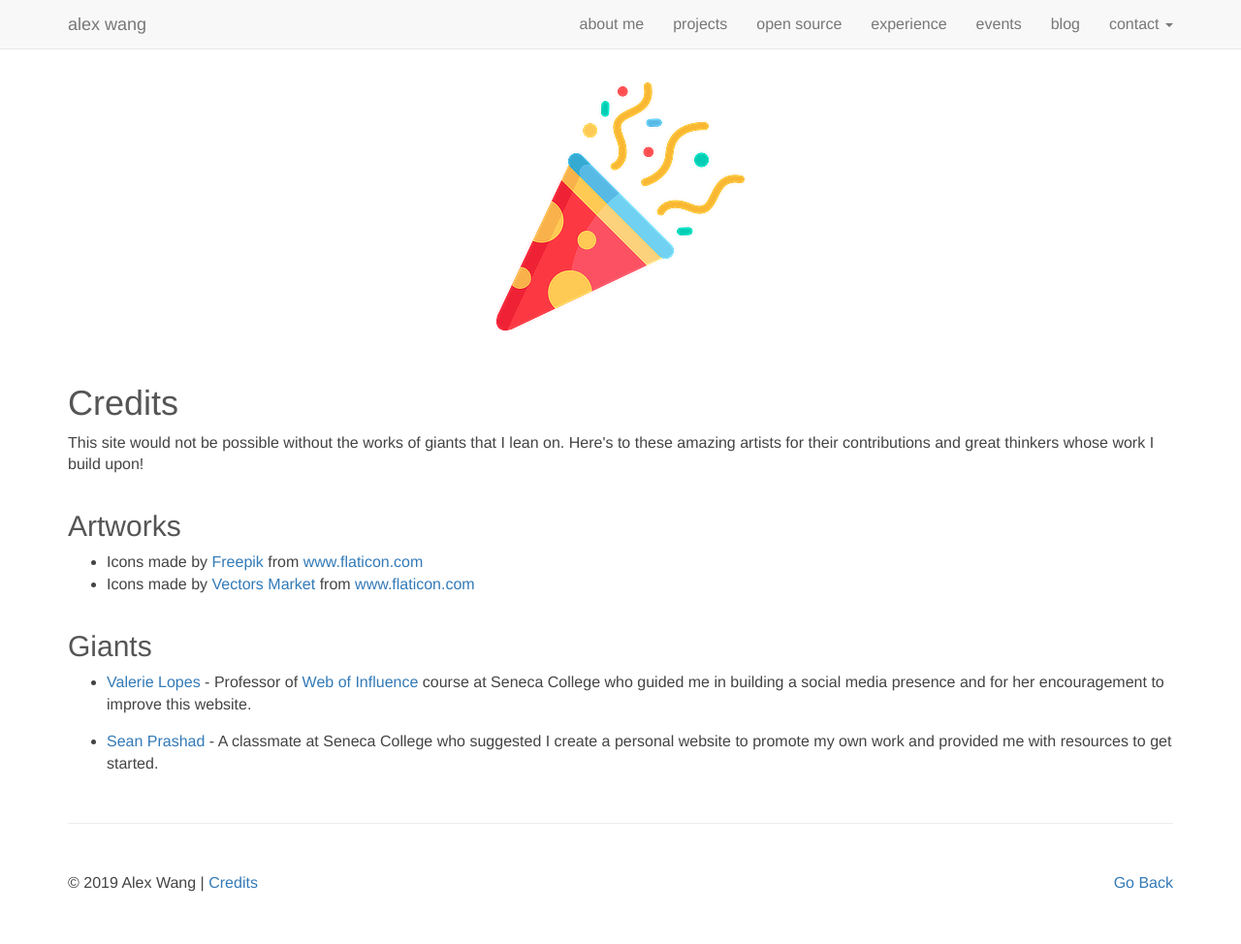
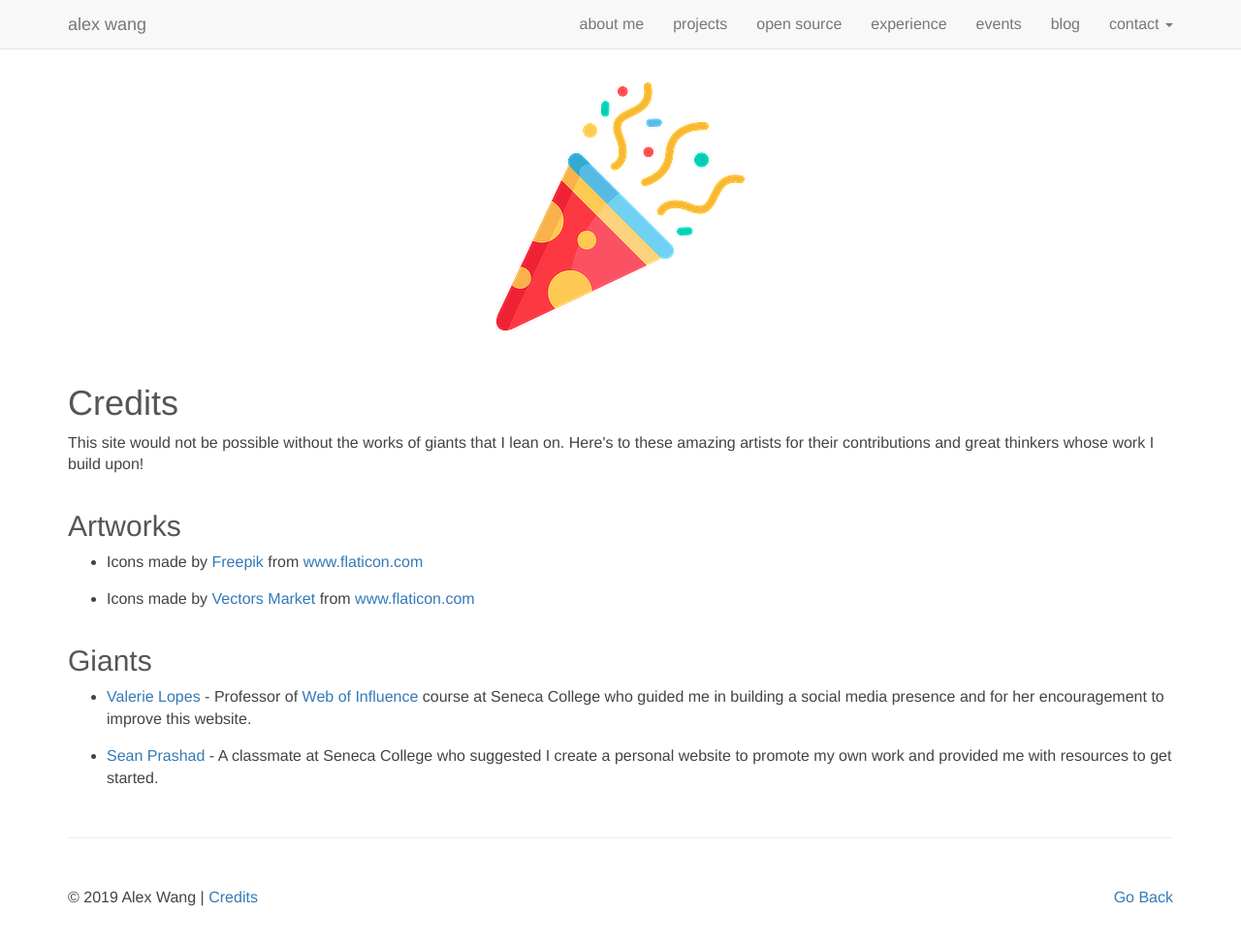
Before and after one commit to AlexWang-16/alexwang-16.github.io, a Jekyll site: the page credits.html, which Jekyll copies as it is, in a window 1280 px wide and 988 px high. Shown: the top 974 px of the window at 97% size. Built offline with Jekyll 4.4.1, drawn with Linux system fonts in a browser that asks for light colours.

Commit message:
Improve consistency of bullet points in credits page

```diff
--- a/credits.html
+++ b/credits.html
@@ -69,7 +69,7 @@
           <div class="credits-bottom-spacer">
             <h2 class="text-dark">Artworks</h2>
             <ul>
-              <li>Icons made by <a href="https://www.flaticon.com/authors/freepik" title="Freepik">Freepik</a> from
+              <li class="credits-li-bottom-spacer">Icons made by <a href="https://www.flaticon.com/authors/freepik" title="Freepik">Freepik</a> from
                 <a href="https://www.flaticon.com/" title="Flaticon">www.flaticon.com</a></li>
               <li>Icons made by <a href="https://www.flaticon.com/authors/vectors-market" title="Vectors Market">Vectors Market</a> from <a href="https://www.flaticon.com/" title="Flaticon">www.flaticon.com</a>
               </li>
@@ -77,7 +77,7 @@
           </div>
           <h2 class="text-dark">Giants</h2>
           <ul>
-            <li class="credits-giants-bottom-spacer">
+            <li class="credits-li-bottom-spacer">
               <a target="_blank" href="http://valerielopes.ca/">Valerie Lopes</a> - Professor of <a target="_blank" href="https://inc300.valerielopes.ca/">Web of Influence</a> course at Seneca College who
               guided me in building a social media presence and for her encouragement to improve this website.
             </li>
```
Also changed, not shown: lib/css/main.css.
